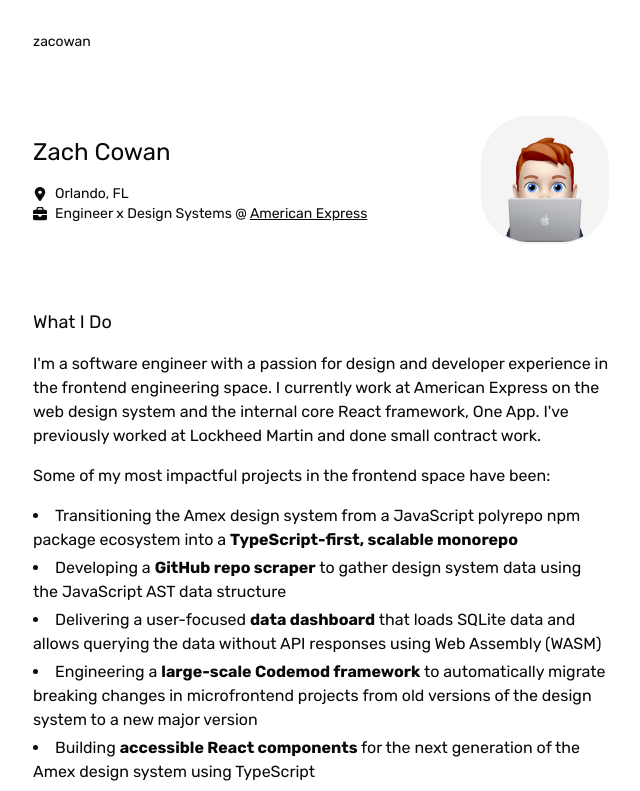
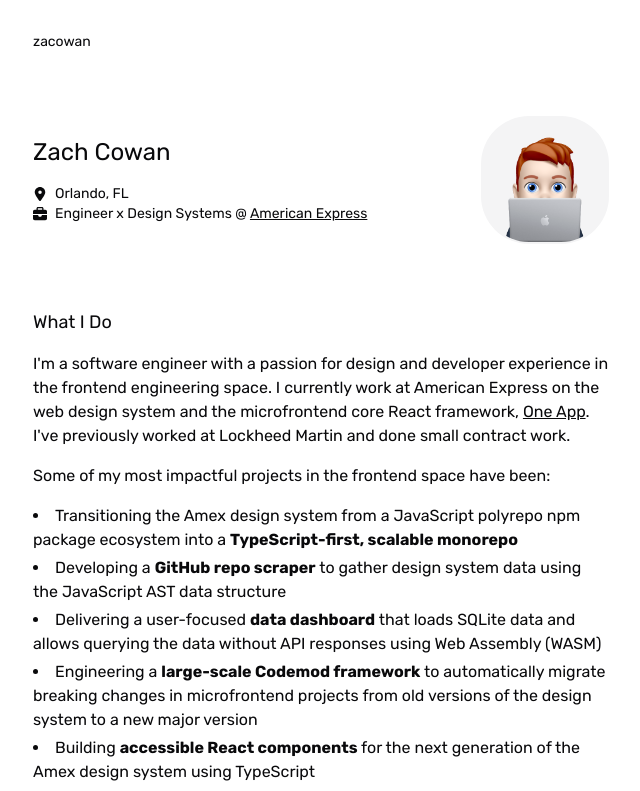
Before and after one commit to zacowan/zacowan.com, a Next.js app: page / in a window 1280 px wide. Shown: the top 791 px of the page, without its empty margins (319-959 px from the left). Built offline with nearby package versions, Linux system fonts and the light colour scheme.

Commit message:
feat: add link for one app

```diff
--- a/app/page.tsx
+++ b/app/page.tsx
@@ -57,9 +57,16 @@ export default function Page() {
           <p>
             I&apos;m a software engineer with a passion for design and developer
             experience in the frontend engineering space. I currently work at
-            American Express on the web design system and the internal core
-            React framework, One App. I&apos;ve previously worked at Lockheed
-            Martin and done small contract work.
+            American Express on the web design system and the microfrontend core
+            React framework,{" "}
+            <a
+              className="underline"
+              href="https://github.com/americanexpress/one-app"
+            >
+              One App
+            </a>
+            . I&apos;ve previously worked at Lockheed Martin and done small
+            contract work.
           </p>
           <p>
             Some of my most impactful projects in the frontend space have been:
```
